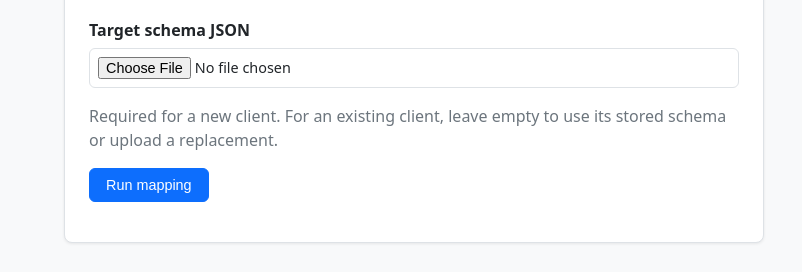
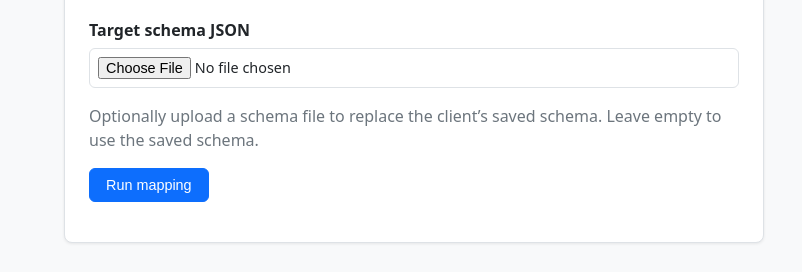
Before and after one commit to VarSamLewis/pipeline_of_pipelines, a FastAPI app: template backend/templates/upload.html in a window 1280 px wide. Shown: the part 707-979 px from the top of the page, without its empty margins (0-802 px from the left). Run offline with FastAPI, Linux system fonts and the light colour scheme; the template is opened without the code that fills it: most values are stand-ins (such as "Sample title", 1, 10 or a date in 2020); parts of the project's set-up code (start-up, migrations or seed data) failed here and were passed over; some libraries are stand-ins or nearby versions.

Commit message:
Allow schema replacement on every mapping

```diff
--- a/backend/templates/upload.html
+++ b/backend/templates/upload.html
@@ -52,8 +52,8 @@
 
     <div class="form-group">
       <label for="target_schema">Target schema JSON</label>
-      <input type="file" id="target_schema" name="target_schema" accept=".json" required>
-      <p class="muted">Required for a new client. For an existing client, leave empty to use its stored schema or upload a replacement.</p>
+      <input type="file" id="target_schema" name="target_schema" accept=".json">
+      <p class="muted">Optionally upload a schema file to replace the client’s saved schema. Leave empty to use the saved schema.</p>
     </div>
 
     <button class="btn btn-primary" type="submit">
@@ -73,12 +73,10 @@ function toggleNewClient(select) {
   if (select.value === '') {
     fields.style.display = 'block';
     fields.querySelectorAll('input').forEach(i => i.required = true);
-    document.getElementById('target_schema').required = true;
     clearClientFiles('Create the client by selecting a target schema and adding source files.');
   } else {
     fields.style.display = 'none';
     fields.querySelectorAll('input').forEach(i => i.required = false);
-    document.getElementById('target_schema').required = false;
     loadClientFiles(select.value);
   }
 }
```
